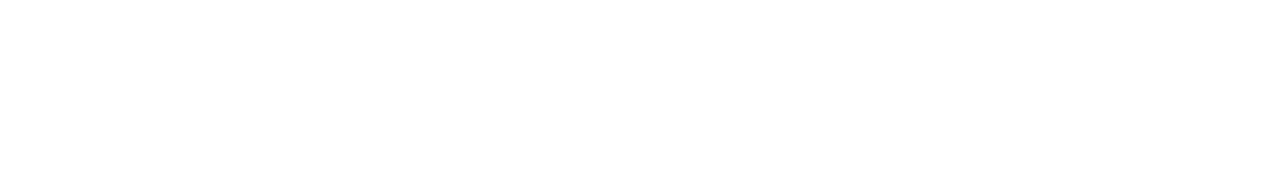
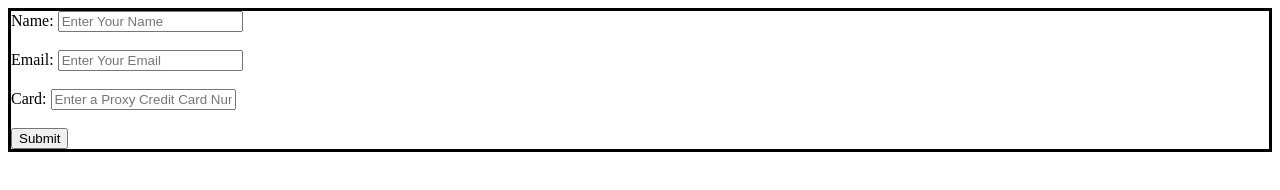
Before and after one commit to MichaelWaterfall/software-dev-short-challenge-v0.2, a plain HTML site: page index.html in a window 1280 px wide. Drawn offline with Linux system fonts and the light colour scheme.

Commit message:
function checkCreditCard

```diff
--- a/index.html
+++ b/index.html
@@ -9,7 +9,13 @@
 </head>
 <body>
     <form id="userInputBox">
-
+        <label for="name">Name:</label>
+        <input type="text" id="name" name="name" placeholder="Enter Your Name"><br><br>
+        <label for="email">Email:</label>
+        <input type="text" id="email" name="email" placeholder="Enter Your Email"><br><br>
+        <label for="card">Card:</label>
+        <input type="text" id="card" name="card" placeholder="Enter a Proxy Credit Card Number."><br><br>
+        <input type="submit" value="Submit">
     </form>
 </body>
 </html>
--- a/script.js
+++ b/script.js
@@ -0,0 +1,3 @@
+function checkCreditCard(creditCardNumber) {
+
+}
--- a/style.css
+++ b/style.css
@@ -1,3 +1,4 @@
-.userInputBox {
-
+#userInputBox {
+    border: solid;
+    border-color: black;
 }
```
